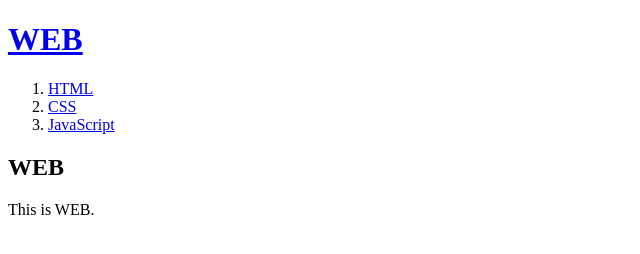
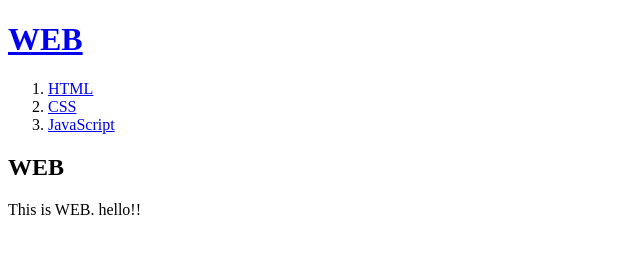
Before and after one commit to expediore/my-first-web-site, a plain HTML site: page index.html in a window 1280 px wide. Shown: the full height of the page, 0-640 px from the left. Drawn offline with Linux system fonts and the light colour scheme.

Commit message:
index에서 hello 수정

```diff
--- a/index.html
+++ b/index.html
@@ -14,7 +14,7 @@
   </ol>
 <h2>WEB</h2>
 <p>
-  This is WEB.
+  This is WEB. hello!!
 </p>
 </body>
 </html>
```
